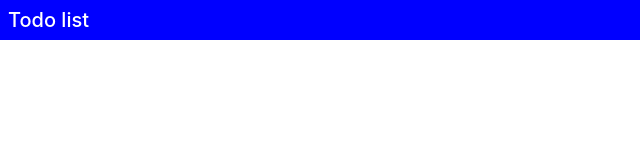
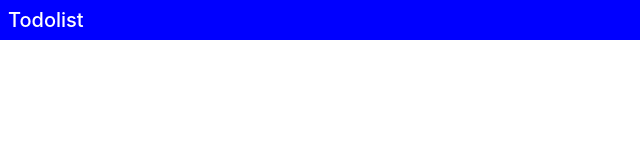
Before and after one commit to MFahadUmer/todolist, a website built with webpack: page dist/index.html in a window 1280 px wide. Shown: the full height of the page, 0-640 px from the left. Built offline with nearby package versions, Linux system fonts and the light colour scheme; some icons are missing.

Commit message:
some changes

```diff
--- a/src/nav.js
+++ b/src/nav.js
@@ -6,7 +6,7 @@ const navModule = (() => {
     const leftDiv = document.createElement('div');
     leftDiv.setAttribute('id', 'left-container')
     const elem = document.createElement('h1');
-    const text = document.createTextNode("Todo list");
+    const text = document.createTextNode("Todolist");
     const rightDiv = document.createElement('div')
     rightDiv.setAttribute('id', 'right-container')
     const fastTask = document.createElement('div')
```
Also changed, not shown: dist/index.html, dist/main.js.
